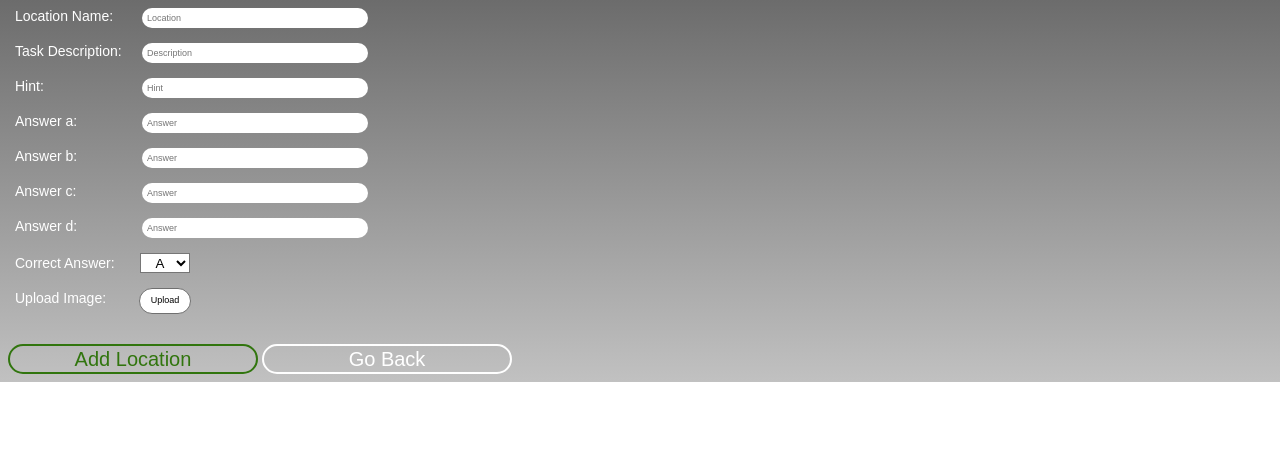
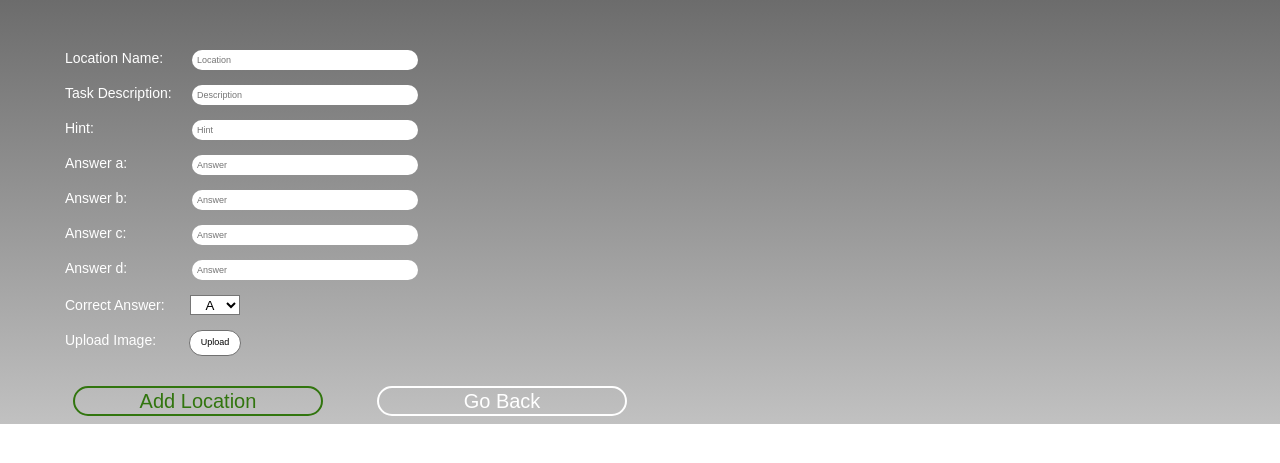
Before and after one commit to billyThornton/eXeplore-Group-K, a Flask app: page /Add_Location in a window 1280 px wide. Shown: the top 463 px of the page. Run offline with Flask 2, Linux system fonts and the light colour scheme; the visitor is signed in with stand-in values (Sample User, id 1).

Commit message:
neaten CSS

```diff
--- a/static/styles/Game_Keeper_Style.css
+++ b/static/styles/Game_Keeper_Style.css
@@ -82,6 +82,12 @@ body {
 	background-image: linear-gradient(#6C6C6C, #C1C0C0);
 }
 
+#text_content{
+	margin-left: 50px;
+	margin-right: 50px;
+	margin-top: 50px;
+}
+
 #exeter_logo {
 	padding-top: 20px;
 	padding-left: 50px;
--- a/static/styles/Location_Style.css
+++ b/static/styles/Location_Style.css
@@ -133,6 +133,11 @@ input[type="radio"]:disabled + #location_label:before {
     height: 500px;
 }
 
+#form {
+	margin-left: 50px;
+	margin-top: 50px;
+}
+
 /* Styling of user input on add/edit page*/
 input[type=text] {
 	height: 18px;
@@ -217,7 +222,7 @@ input[type=text] {
 	border-width: 2px;
 	border-color: white;
 	border-radius: 50px;
-	margin-left: auto;
+	margin-left: 50px;
 }
 
 #save_transparent_button {
@@ -230,7 +235,7 @@ input[type=text] {
 	border-width: 2px;
 	border-color: #31750E;
 	border-radius: 50px;
-	margin-left: auto;
+	margin-left: 15px;
 }
 
 #delete_transparent_button {
@@ -243,7 +248,7 @@ input[type=text] {
 	border-width: 2px;
 	border-color: #FF3B3B;
 	border-radius: 50px;
-	margin-left: auto;
+	margin-left: 30px;
 }
 
 #location_list_container {
--- a/templates/Desktop/Add_Location_Page.html
+++ b/templates/Desktop/Add_Location_Page.html
@@ -43,7 +43,7 @@ This is done by using a form that the game keeper is to fill in.
 	<div id="add_location_page">
 
 		<!-- Add location details form -->
-		<form action="Add_Location_Submit">
+		<form id="form" action="Add_Location_Submit">
 			<div class="location_inputs" id="add_location_container">
 				<div class="location_inputs">
 					<label id="input_label">Location Name:</label>
--- a/templates/Desktop/Edit_Location_Page.html
+++ b/templates/Desktop/Edit_Location_Page.html
@@ -41,7 +41,7 @@ database. This is done by using a form that the game keeper is to fill in.
 	<div id="edit_location_page">
 
 		<!-- Edit location details form -->
-		<form>
+		<form id="form">
 			<div class="location_inputs" id="add_location_container">
 				<div class="location_inputs">
 					<label id="input_label">Location Name:</label>
--- a/templates/Desktop/Game_Keeper_Page.html
+++ b/templates/Desktop/Game_Keeper_Page.html
@@ -75,6 +75,7 @@ Subsequent tabs from the side bar have html dynamically loaded into the content
 
     <!-- Content -->
     <div id="content">
+      <div id="text_content">
 		    <h1>Welcome Game Keeper!</h1>
           <p>
            Please see on the left of your screen the features you've been given.
@@ -87,10 +88,7 @@ Subsequent tabs from the side bar have html dynamically loaded into the content
             <li>View the leaderboard</li>
             <li>Assign Groups to Routes</li>
 		      </ul>
-		<p>Make sure to keep all page content within the
-		  <code>#content</code>.
-		</p>
       </div>
-
+    </div>
   </body>
 <html>
```
Also changed, not shown: 3 other files. Lines whose indentation alone changed are shown as unchanged.
